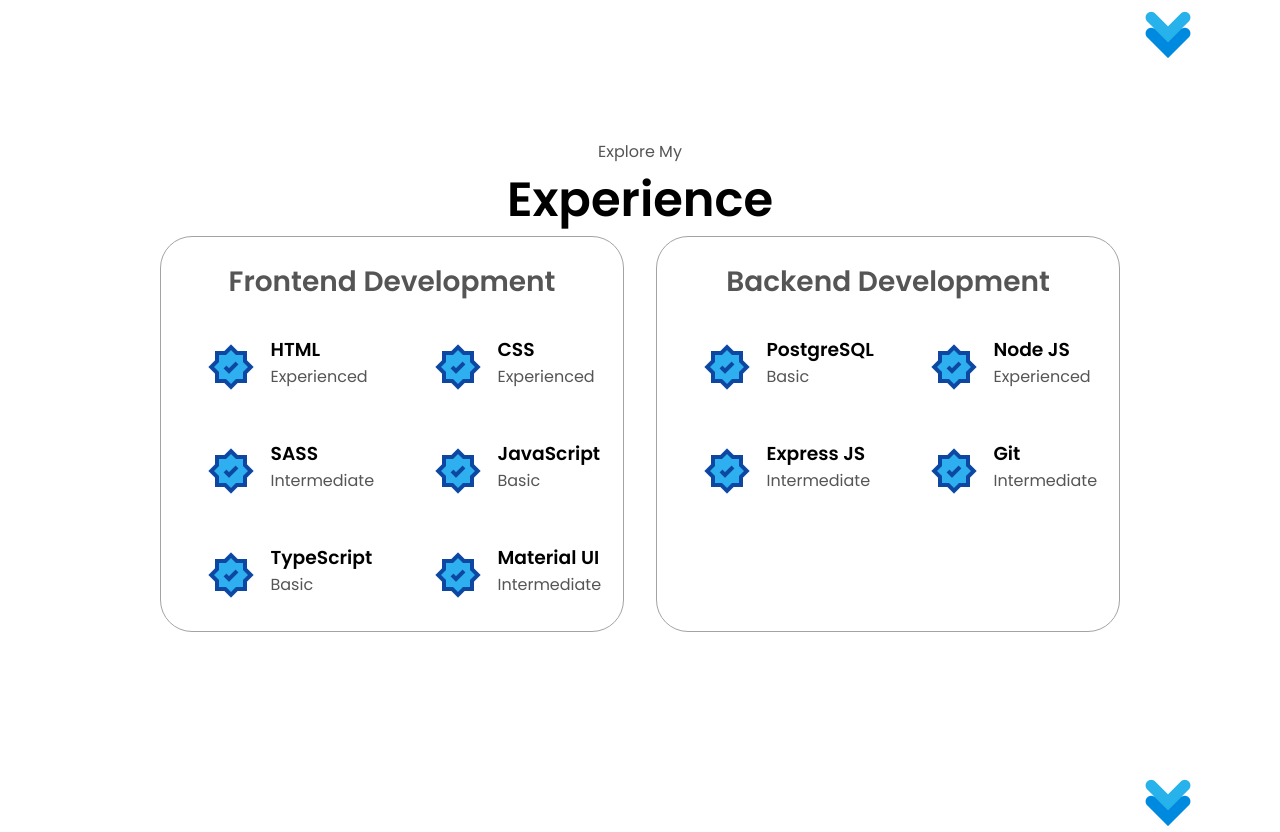
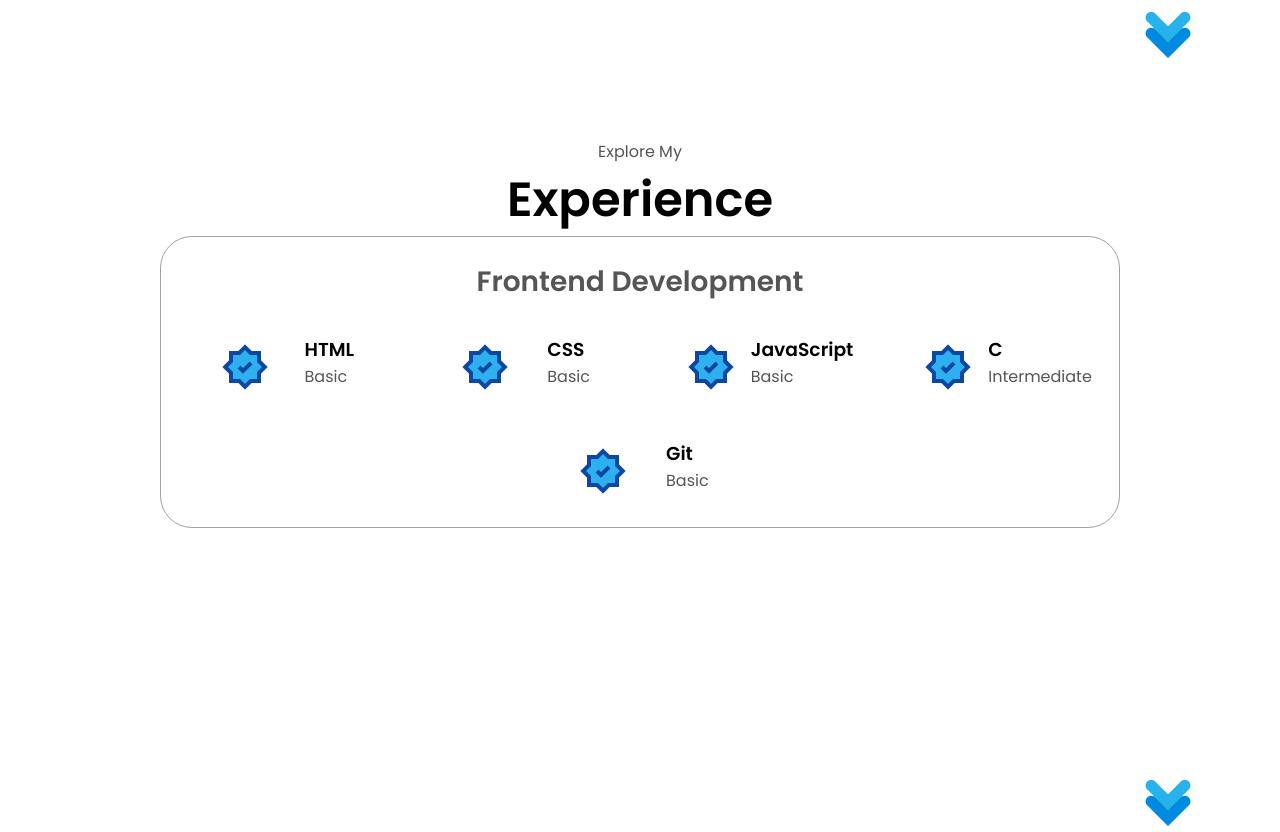
Before and after one commit to katktrn/WEBDEV, a plain HTML site: page index.html in a window 1280 px wide. Shown: the part 1557-2389 px from the top of the page. Drawn offline with Linux system fonts and the light colour scheme.

Commit message:
changed some details to make it more precise

```diff
--- a/index.html
+++ b/index.html
@@ -42,7 +42,7 @@
       <div class="section__text">
         <p class="section__text__p1">Hello, I am</p>
         <h1 class="title">Kat Ermita</h1>
-        <p class="section__text__p2">Frontend Developer</p>
+        <p class="section__text__p2">IT Programmer</p>
         <div class="btn-container">
           <button
             class="btn btn-color-2"
@@ -59,13 +59,13 @@
             src="./assets/LinkedIn.png"
             alt="My Linkedin Profile"
             class="icon"
-            onclick="location.href='https://linkedin.com/'"
+            onclick="location.href='https://www.linkedin.com/in/kat-ermita-a39a03295/'"
           />
           <img
             src="./assets/Github.png"
             alt="My Github Profile"
             class="icon"
-            onclick="location.href='https://github.com/'"
+            onclick="location.href='https://github.com/katktrn'"
           />
         </div>
       </div>
@@ -100,8 +100,7 @@
               />
               <h3>Education</h3>
               <p>
-                B.S. in Computing major in Information Systems <br />
-                Master in Information Technology
+                B.S.in Information Technology <br />
               </p>
             </div>
           </div>
@@ -144,7 +143,7 @@
                 />
                 <div>
                   <h3>HTML</h3>
-                  <p>Experienced</p>
+                  <p>Basic</p>
                 </div>
               </article>
               <article>
@@ -155,18 +154,7 @@
                 />
                 <div>
                   <h3>CSS</h3>
-                  <p>Experienced</p>
-                </div>
-              </article>
-              <article>
-                <img
-                  src="./assets/checkmark.png"
-                  alt="Experience icon"
-                  class="icon"
-                />
-                <div>
-                  <h3>SASS</h3>
-                  <p>Intermediate</p>
+                  <p>Basic</p>
                 </div>
               </article>
               <article>
@@ -187,56 +175,7 @@
                   class="icon"
                 />
                 <div>
-                  <h3>TypeScript</h3>
-                  <p>Basic</p>
-                </div>
-              </article>
-              <article>
-                <img
-                  src="./assets/checkmark.png"
-                  alt="Experience icon"
-                  class="icon"
-                />
-                <div>
-                  <h3>Material UI</h3>
-                  <p>Intermediate</p>
-                </div>
-              </article>
-            </div>
-          </div>
-          <div class="details-container">
-            <h2 class="experience-sub-title">Backend Development</h2>
-            <div class="article-container">
-              <article>
-                <img
-                  src="./assets/checkmark.png"
-                  alt="Experience icon"
-                  class="icon"
-                />
-                <div>
-                  <h3>PostgreSQL</h3>
-                  <p>Basic</p>
-                </div>
-              </article>
-              <article>
-                <img
-                  src="./assets/checkmark.png"
-                  alt="Experience icon"
-                  class="icon"
-                />
-                <div>
-                  <h3>Node JS</h3>
-                  <p>Experienced</p>
-                </div>
-              </article>
-              <article>
-                <img
-                  src="./assets/checkmark.png"
-                  alt="Experience icon"
-                  class="icon"
-                />
-                <div>
-                  <h3>Express JS</h3>
+                  <h3>C</h3>
                   <p>Intermediate</p>
                 </div>
               </article>
@@ -248,7 +187,7 @@
                 />
                 <div>
                   <h3>Git</h3>
-                  <p>Intermediate</p>
+                  <p>Basic</p>
                 </div>
               </article>
             </div>
```
